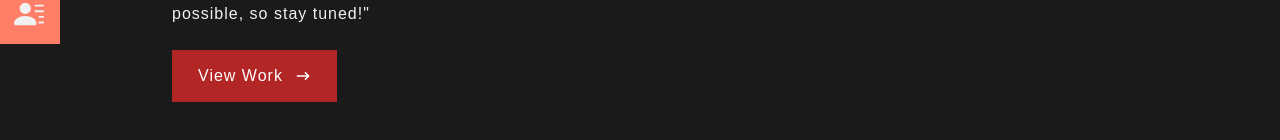
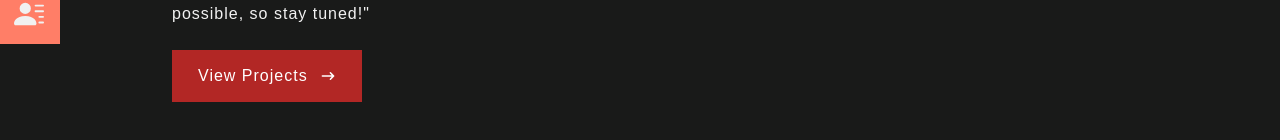
Before and after one commit to hamzatalha77/portfolio-react-typescript, a React (Create React App) app: page / in a window 1280 px wide. Shown: the part 476-616 px from the top of the page. Built offline with nearby package versions, Linux system fonts and the light colour scheme; no server answers; the database is empty.

Commit message:
Updates button link and label for clarity
Changes the button link target from "work" to "Projects" and updates the label to "View Projects" for improved clarity and alignment with navigation structure.

```diff
--- a/src/components/Home.tsx
+++ b/src/components/Home.tsx
@@ -36,8 +36,8 @@
         <div>
           <Reveal>
             <button className="text-[#b22725] dark:text-[#ffffff] group border-2 px-6 py-3 my-2 flex items-center dark:border-[#b22725] dark:bg-[#b22725] hover:bg-[#191a19] hover:border-[#191a19] dark:hover:bg-transparent border-[#b22725] dark:hover:border-[#b22725]">
-              <Link to="work" smooth={true} duration={500}>
-                View Work
+              <Link to="Projects" smooth={true} duration={500}>
+                View Projects
               </Link>
               <span className="group-hover:rotate-90 duration-300">
                 <HiArrowNarrowRight className="ml-3" />
```
